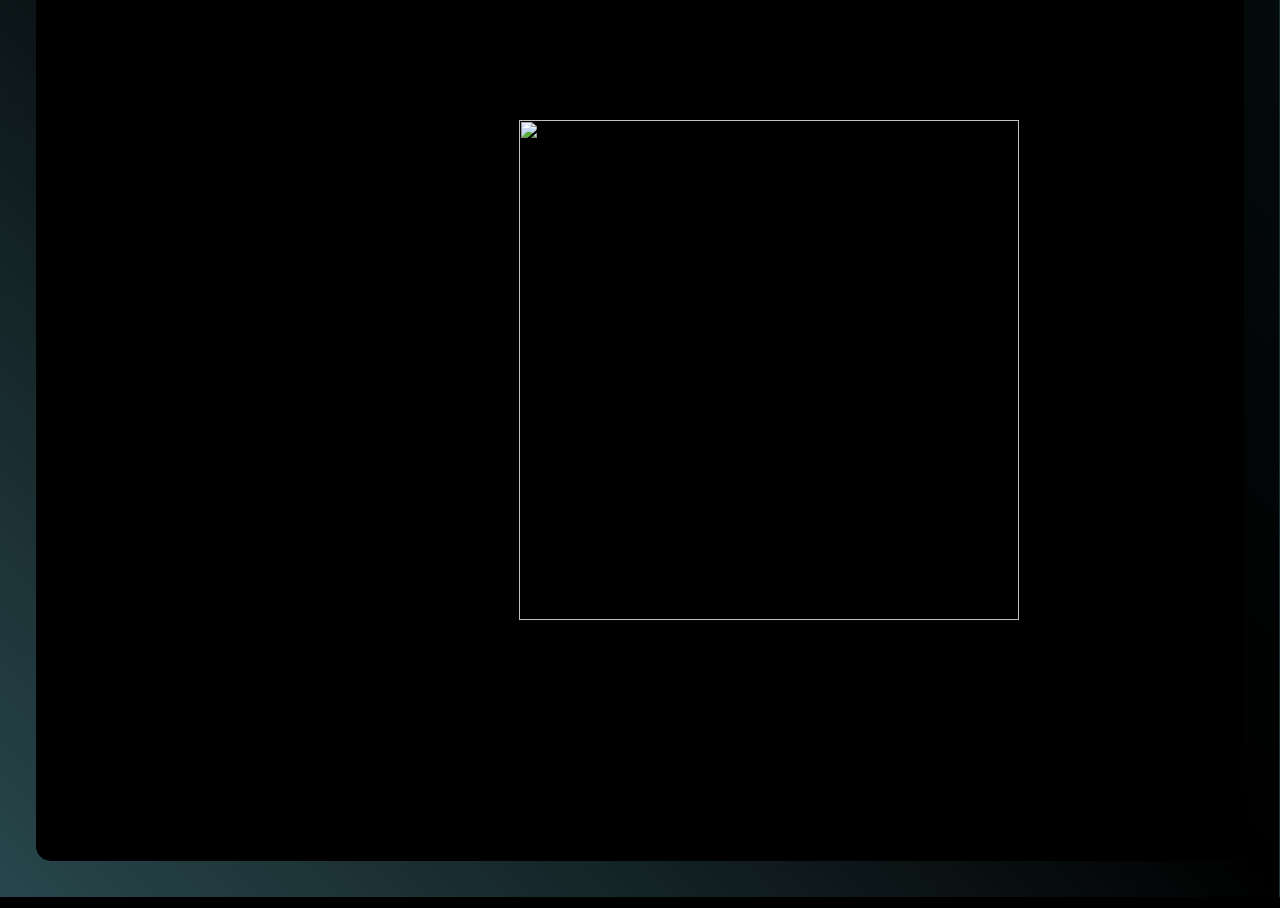
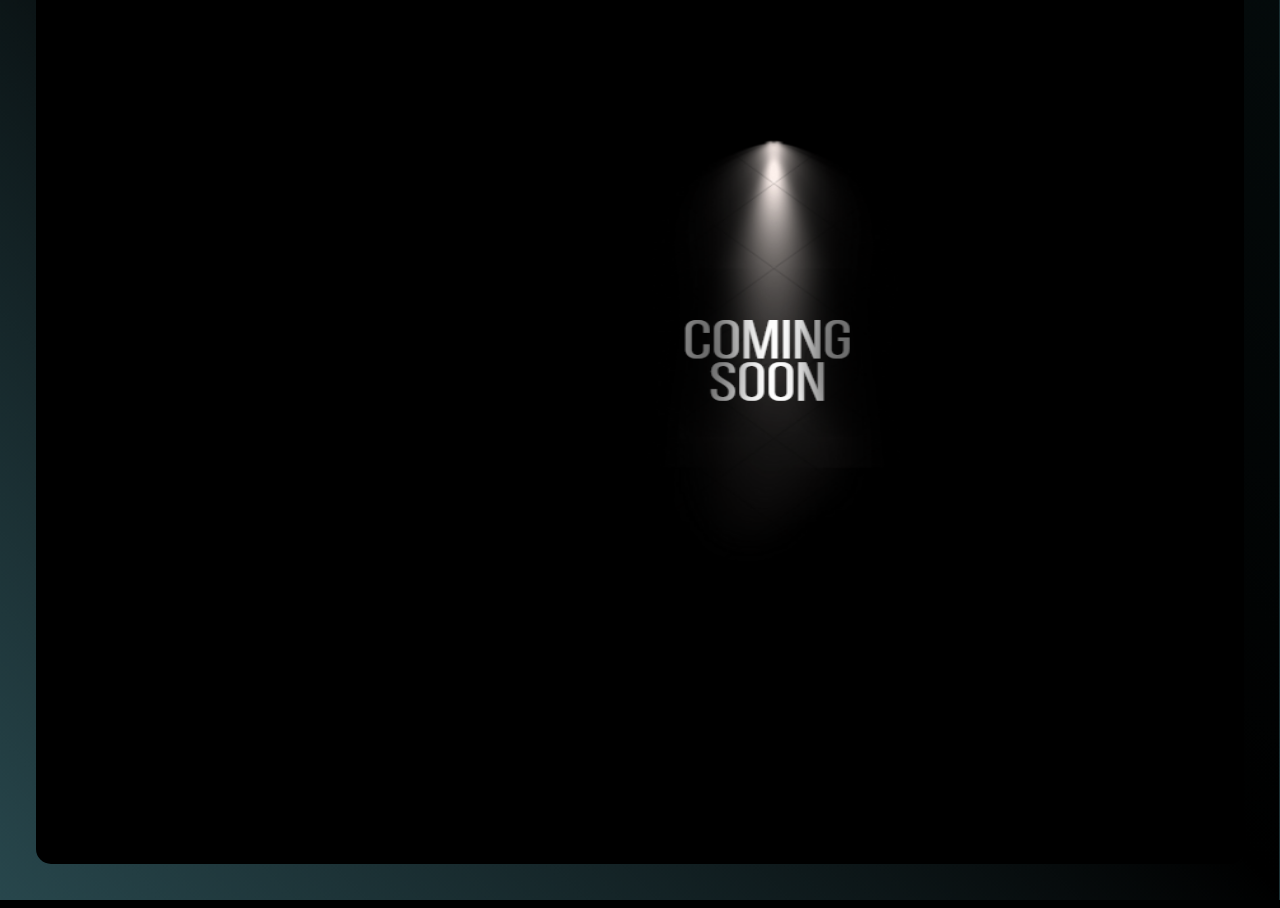
Before and after one commit to GabbAlves/GabbAlves, a plain HTML site: page index.html in a window 1280 px wide. Shown: the part 3040-3948 px from the top of the page. Drawn offline with Linux system fonts and the light colour scheme.

Commit message:
Update index.html

```diff
--- a/index.html
+++ b/index.html
@@ -131,7 +131,7 @@
         </div>
     </section>
     <section class="Projetos">
-        <img src="../Port Gabb - Copia/images/soon.png" alt="">
+        <img src="images/soon.png" alt="">
     </section>
 
 
```
